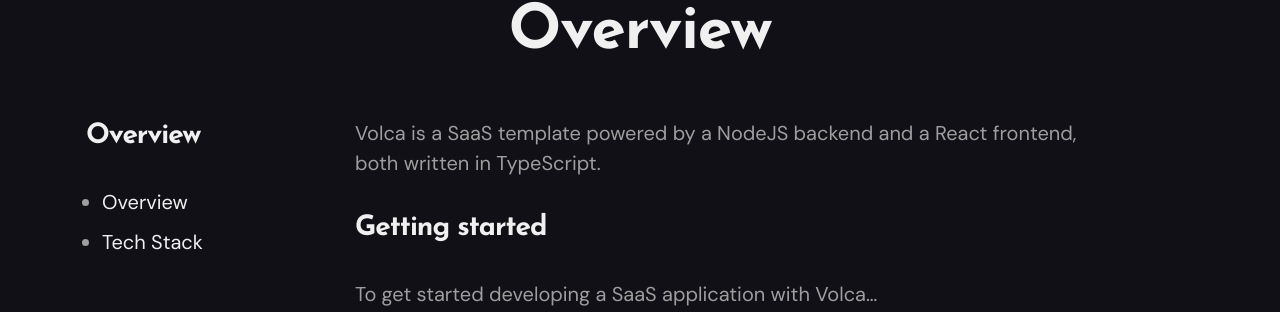
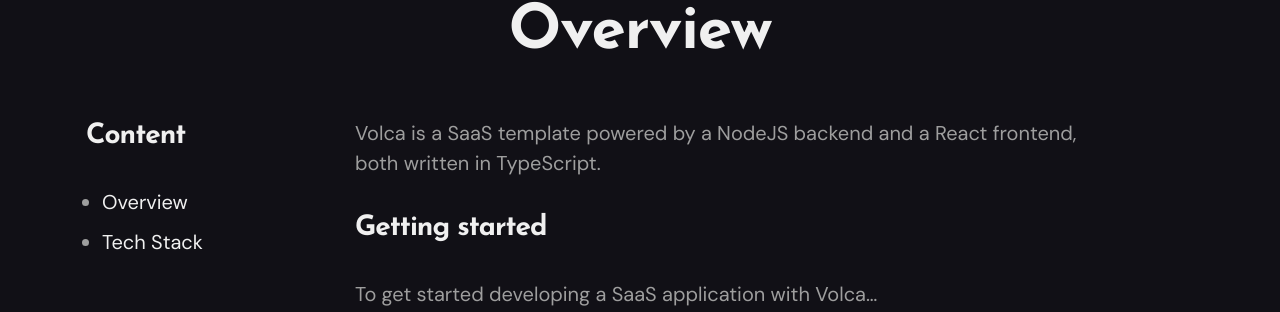
Before and after one commit to volca-io/volca-io.github.io, a Jekyll site: the page built from _pages/docs/overview.md, in a window 1280 px wide. Shown: the part 270-582 px from the top of the page. Built offline with Jekyll 4.4.1, drawn with Linux system fonts in a browser that asks for light colours; nearby versions of some CDN libraries.

Commit message:
Update doc.html

```diff
--- a/_layouts/doc.html
+++ b/_layouts/doc.html
@@ -16,7 +16,7 @@
 <div class="container animate">
   <div class="row">
     <div class="col col-2 col-t-12">
-      <h2>Overview</h2>
+      <h2>Content</h2>
       <ul>
         {% for page in site.pages %} {% if page.layout == 'doc' %}
         <li>
```
